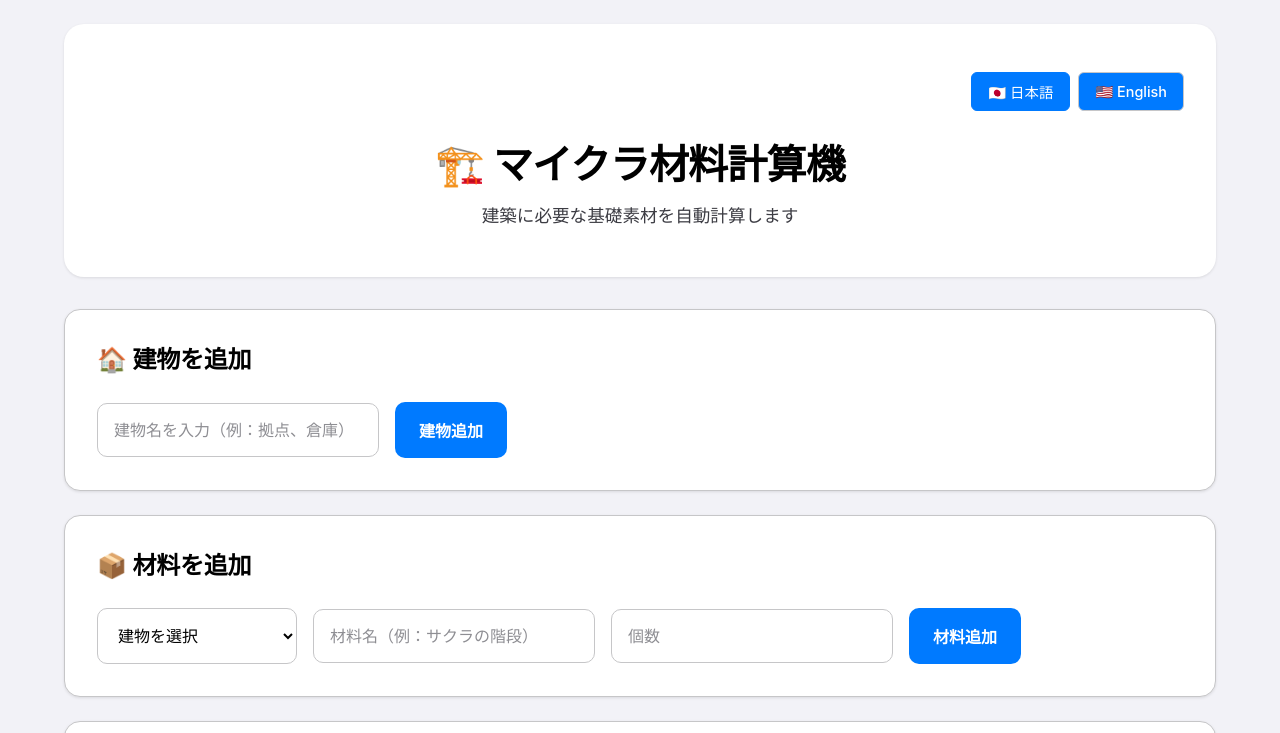
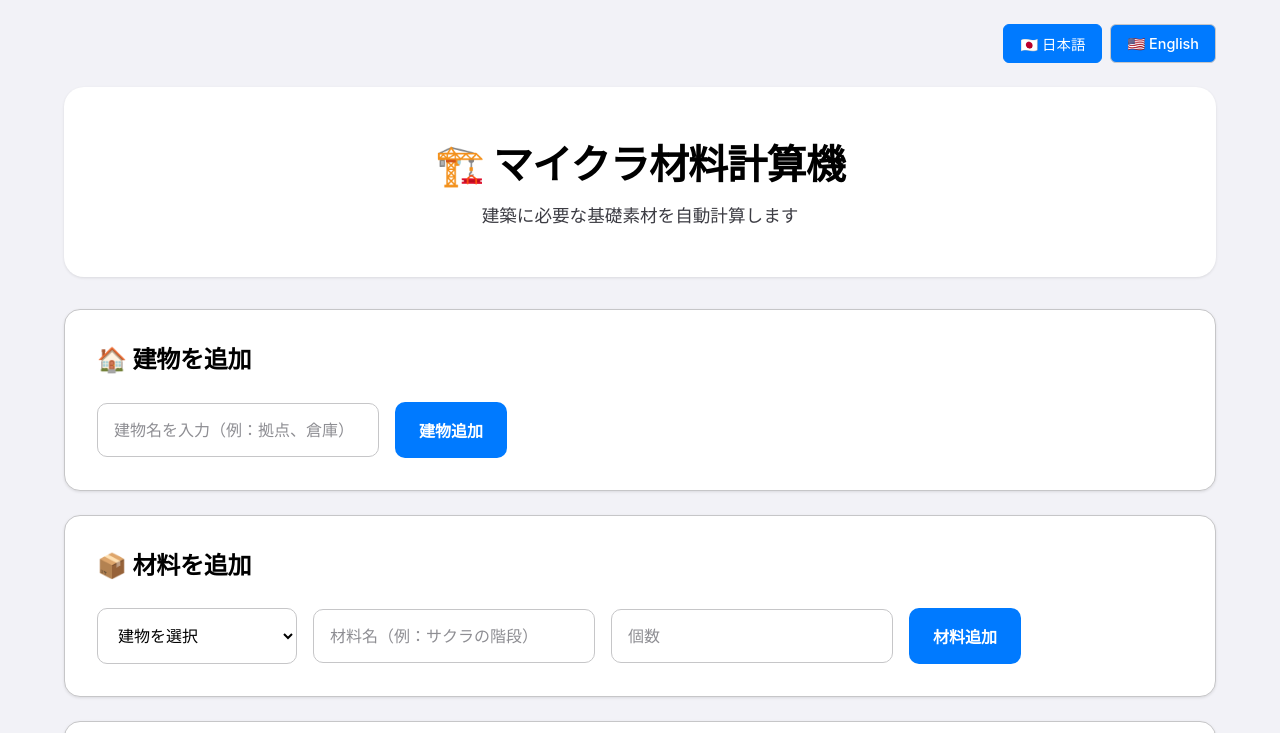
Before and after one commit to Anju1023/Minecraft-materials-calculater, a plain HTML site: page index.html in a window 1280 px wide. Shown: the top 733 px of the page. Drawn offline with Linux system fonts and the light colour scheme.

Commit message:
言語切り替えボタンをヘッダーカードの外に移動

```diff
--- a/index.html
+++ b/index.html
@@ -192,9 +192,8 @@
 	</head>
 	<body>
 		<div class="container">
-			<header>
-				<div class="header-top">
-					<div></div>
+			<!-- 言語切り替えボタン（カード外） -->
+			<div class="language-switcher-container">
 				<div class="language-switcher">
 					<button
 						onclick="switchLanguage('ja')"
@@ -208,6 +207,8 @@
 					</button>
 				</div>
 			</div>
+
+			<header>
 				<h1 data-text="title">🏗️ マイクラ材料計算機</h1>
 				<p data-text="subtitle">建築に必要な基礎素材を自動計算します</p>
 			</header>
--- a/style.css
+++ b/style.css
@@ -68,6 +68,18 @@ body {
 	padding: var(--spacing-lg);
 }
 
+/* === 言語切り替え（カード外） === */
+.language-switcher-container {
+	display: flex;
+	justify-content: flex-end;
+	margin-bottom: var(--spacing-lg);
+}
+
+.language-switcher {
+	display: flex;
+	gap: var(--spacing-sm);
+}
+
 /* === ヘッダー === */
 header {
 	background: var(--background-primary);
@@ -76,18 +88,6 @@ header {
 	border-radius: var(--radius-xl);
 	margin-bottom: var(--spacing-xl);
 	box-shadow: var(--shadow-sm);
-}
-
-.header-top {
-	display: flex;
-	justify-content: space-between;
-	align-items: center;
-	margin-bottom: var(--spacing-lg);
-}
-
-.language-switcher {
-	display: flex;
-	gap: var(--spacing-sm);
 }
 
 .lang-btn {
```
Lines whose indentation alone changed are shown as unchanged.
